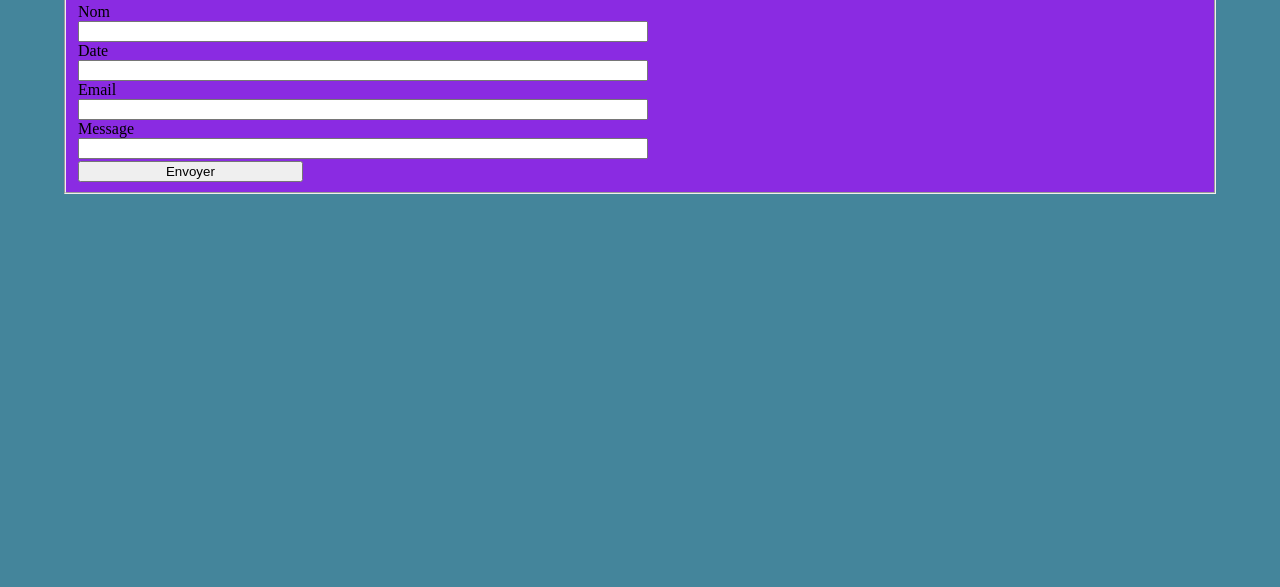
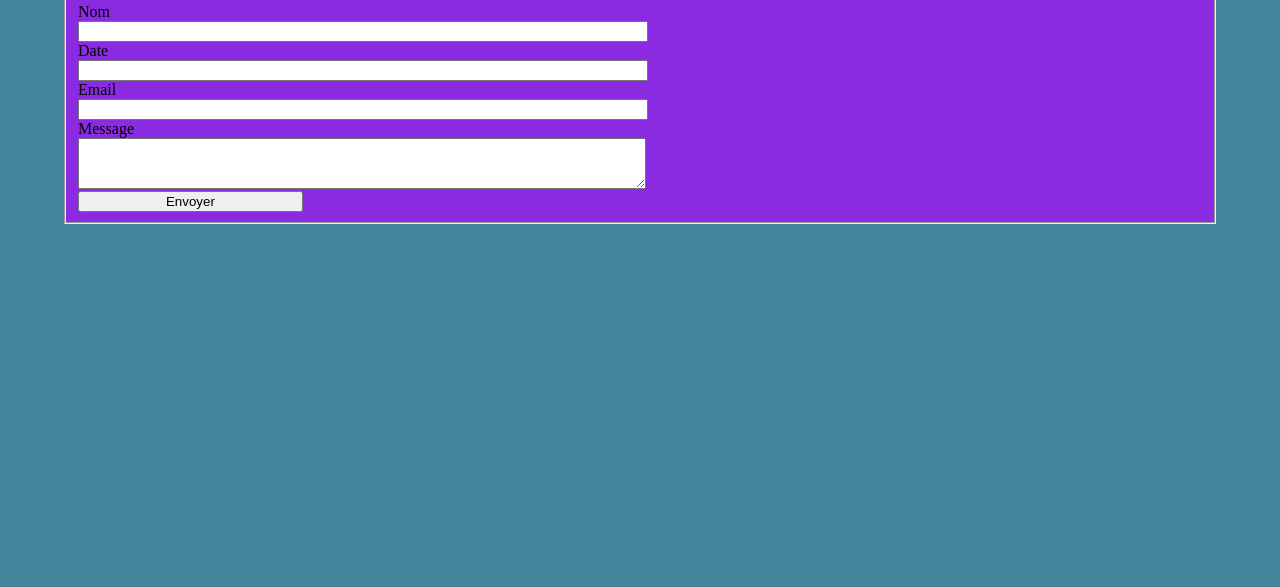
Before and after one commit to Marquesoliveiro/htmlPokemonTraining, a plain HTML site: page contact.html in a window 1280 px wide. Shown: the part 100-687 px from the top of the page. Drawn offline with Linux system fonts and the light colour scheme.

Commit message:
textarea for message in contact page

```diff
--- a/CSS/style.css
+++ b/CSS/style.css
@@ -19,6 +19,10 @@
 ::selection {
     color: black;
     background: rgb(255, 255, 255);
+}
+
+body {
+    background-color: rgb(68,133,155);
 }
 
 header {
@@ -124,7 +128,7 @@ fieldset {
     flex-direction: column;
 }
 
-fieldset > input {
+fieldset > input, fieldset > textarea {
     width: 50%;
 }
 
--- a/contact.html
+++ b/contact.html
@@ -22,8 +22,6 @@
   <main class="contact">
     <section>
 
-
-
       <!-- formulaire -->
       <form>
         <fieldset>
@@ -35,7 +33,7 @@
           <label id="mail">Email</label>
           <input type="text" id="mail" name="mail">
           <label id="message">Message</label>
-          <input type="textarea" id="message" name="message">
+          <textarea id="message" rows="3"></textarea>
           <input type="submit" value="Envoyer" class>
         </fieldset>
       </form>
```
Also changed, not shown: index.html (+0 -2 lines).
